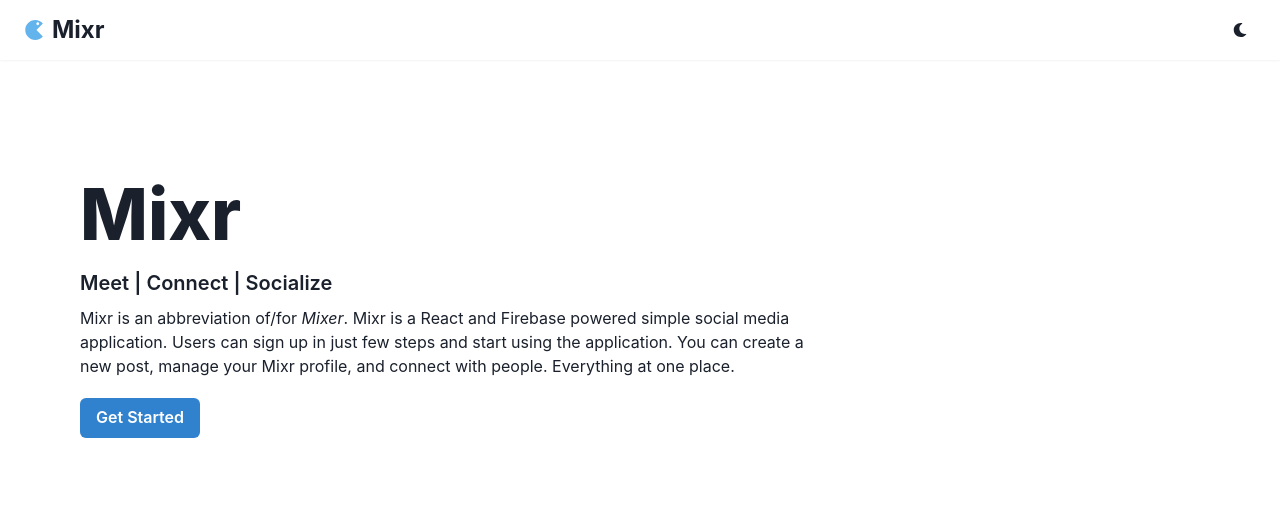
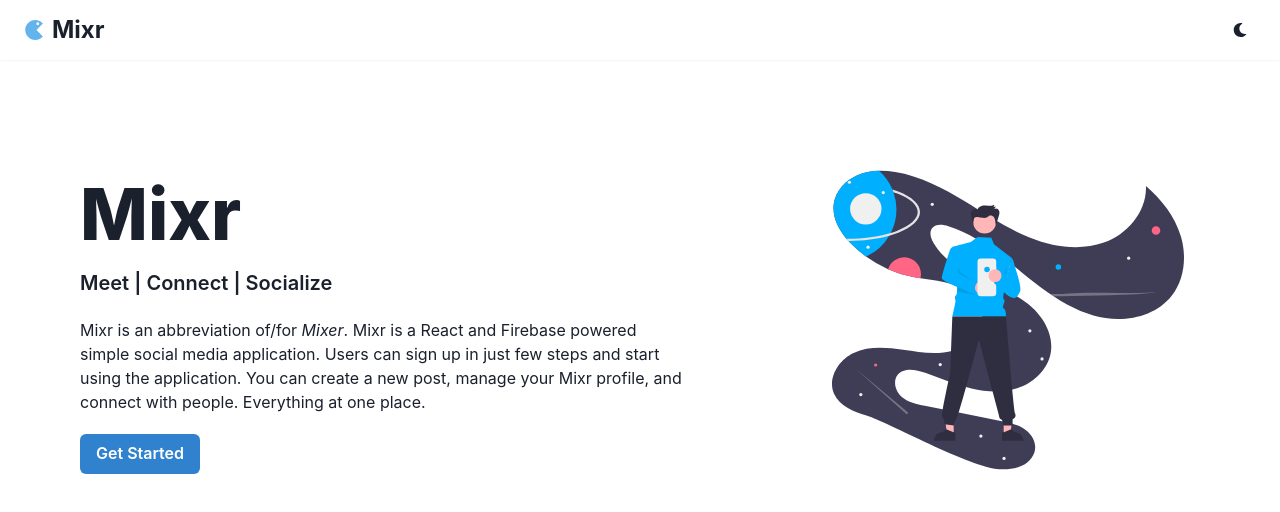
Before and after one commit to VivekAlhat/Mixr, a React (Create React App) app: page / in a window 1280 px wide. Shown: the top 512 px of the page. Built offline with nearby package versions, Linux system fonts and the light colour scheme; no server answers; the database is empty.

Commit message:
Fixed Minor Issues | Optimize Loading

```diff
--- a/package.json
+++ b/package.json
@@ -14,8 +14,7 @@
     "react-dom": "^17.0.2",
     "react-icons": "^4.2.0",
     "react-router-dom": "^5.2.0",
-    "react-scripts": "4.0.3",
-    "react-wavify": "^1.5.3"
+    "react-scripts": "4.0.3"
   },
   "scripts": {
     "start": "react-scripts start",
--- a/src/firebase/user.js
+++ b/src/firebase/user.js
@@ -7,11 +7,12 @@ export const createUserDocument = async (user, fname, lname) => {
   const snapshot = await docRef.get();
 
   if (!snapshot.exists) {
-    const { uid, email, photoURL } = user;
+    const { uid, email, displayName, photoURL } = user;
+    const uname = !!displayName ? displayName : fname + " " + lname;
     const createdAt = new Date();
     const userProfile = {
       uid,
-      displayName: fname + " " + lname,
+      displayName: uname,
       email,
       photoURL,
       createdAt,
--- a/src/pages/Home.jsx
+++ b/src/pages/Home.jsx
@@ -1,10 +1,9 @@
-import Wave from "react-wavify";
 import {
   Text,
-  Spacer,
-  Flex,
   Box,
   Button,
+  Flex,
+  Image,
   useMediaQuery,
 } from "@chakra-ui/react";
 import { Link } from "react-router-dom";
@@ -12,28 +11,26 @@ import { motion } from "framer-motion";
 
 const Home = () => {
   const [notSmallerScreen] = useMediaQuery("(min-width:600px)");
-  const MotionText = motion(Text);
+  const MotionBox = motion(Box);
+  const MotionImage = motion(Image);
 
   return (
-    <Flex direction="column">
-      <Box
+    <Flex direction={!notSmallerScreen && "column"}>
+      <MotionBox
         p={notSmallerScreen ? "5rem" : "5"}
         boxSizing="sm"
-        w={notSmallerScreen ? "4xl" : "fit-content"}
+        w={notSmallerScreen ? "3xl" : "fit-content"}
+        initial={{ y: "-200vw" }}
+        animate={{ y: 0 }}
+        transition={{ type: "spring", duration: 1.5, bounce: "0.2" }}
       >
-        <MotionText
-          fontSize="7xl"
-          fontWeight="extrabold"
-          initial={{ x: "-200vw" }}
-          animate={{ x: 0 }}
-          transition={{ type: "spring", duration: 1, bounce: "0.2" }}
-        >
+        <Text fontSize="7xl" fontWeight="extrabold">
           Mixr
-        </MotionText>
+        </Text>
         <Text fontSize="xl" fontWeight="semibold">
           Meet | Connect | Socialize
         </Text>
-        <Text fontSize="md" mt="2">
+        <Text fontSize="md" mt="5">
           Mixr is an abbreviation of/for <Text as="em">Mixer</Text>. Mixr is a
           React and Firebase powered simple social media application. Users can
           sign up in just few steps and start using the application. You can
@@ -45,20 +42,17 @@ const Home = () => {
             Get Started
           </Button>
         </Link>
-      </Box>
-      <Spacer />
-      <Box position="fixed" bottom="-5" left="0" w="full">
-        <Wave
-          fill="#5089C6"
-          paused={false}
-          options={{
-            height: 5,
-            amplitude: 20,
-            speed: 0.25,
-            points: 3,
-          }}
-        />
-      </Box>
+      </MotionBox>
+      <MotionImage
+        display={!notSmallerScreen && "none"}
+        src="assets/lost_online.svg"
+        boxSize="30rem"
+        p="16"
+        alignSelf="center"
+        initial={{ y: "-200vw" }}
+        animate={{ y: 0 }}
+        transition={{ type: "spring", duration: 1.5, bounce: "0.2" }}
+      />
     </Flex>
   );
 };
```
Also changed, not shown: public/assets/lost_online.svg (added), 1 other file (tests, documents, lock files or other folders).
